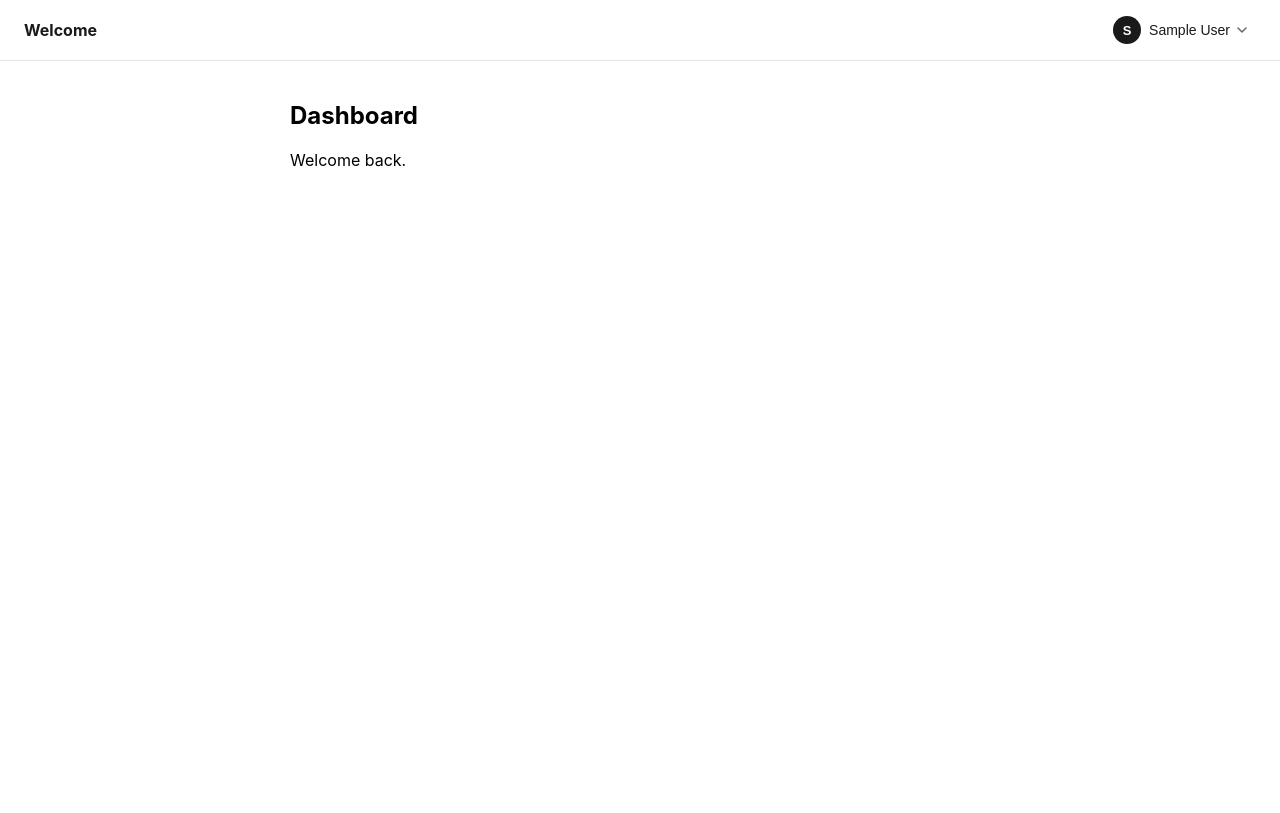
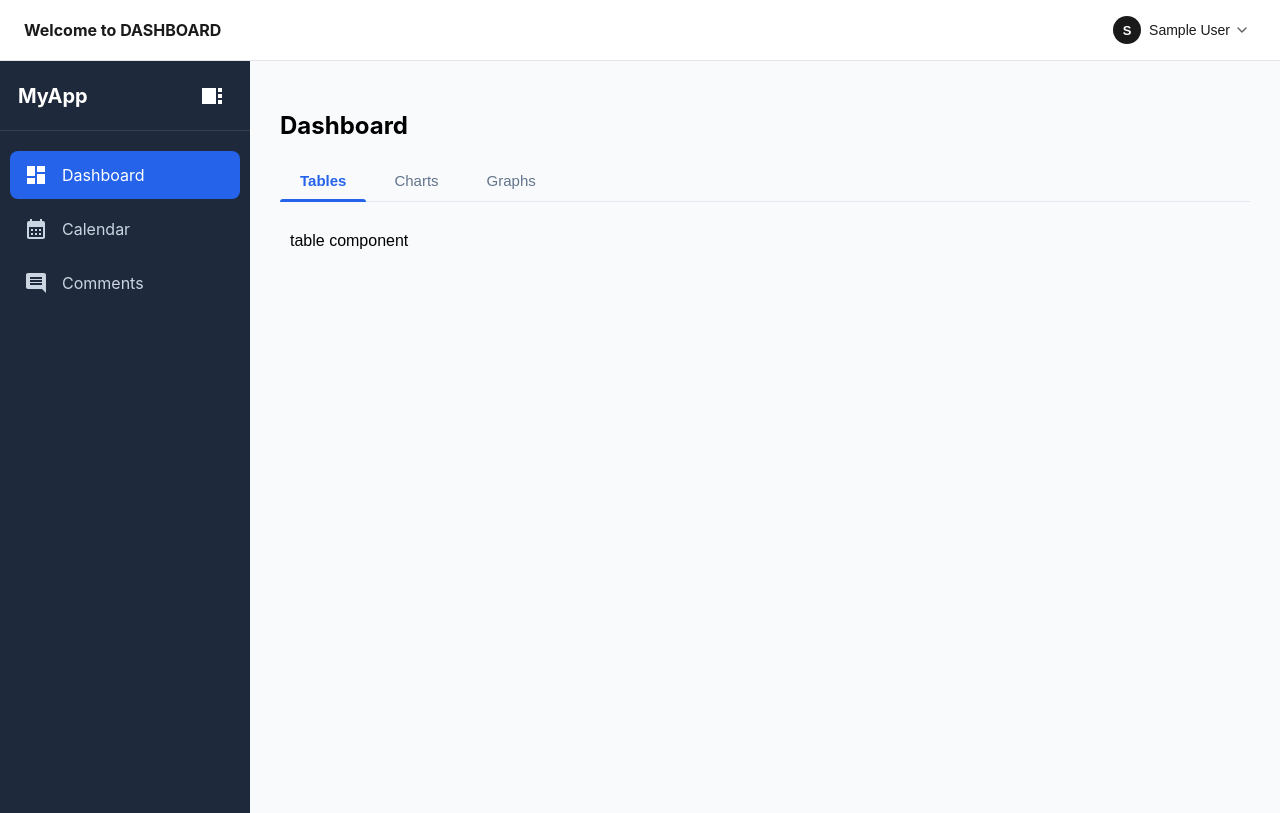
Before and after one commit to Praveen-raj27/OAuth-pkce, a React (Vite) app: page /dashboard in a window 1280 px wide. Built offline with nearby package versions, Linux system fonts and the light colour scheme; sample sign-in values are in the browser's storage.

Commit message:
Tab component implementation changes

```diff
--- a/src/App.css
+++ b/src/App.css
@@ -33,3 +33,17 @@
 .accordion-icon.open {
   transform: rotate(90deg);
 }
+.app {
+  min-height: 100vh;
+}
+
+.app-body {
+  display: flex;
+  min-height: calc(100vh - 70px);
+}
+
+.main-content {
+  flex: 1;
+  padding: 30px;
+  background: #f8fafc;
+}
--- a/src/App.jsx
+++ b/src/App.jsx
@@ -12,6 +12,9 @@ import Header from "./components/layout/header";
 import ToastContainer from "./features/notifications/toastContainer";
 import Loader from "./features/loader/loader";
 import CommentThread from "./features/comments/commentThread";
+import Dashboard from "./features/dashboard/index";
+import SideBar from "./components/layout/sidebar";
+import "./app.css";
 
 function ProtectedLayout() {
   const token = sessionStorage.getItem("access_token");
@@ -21,27 +24,25 @@ function ProtectedLayout() {
   }
 
   return (
-    <>
-        <Header />
-        <Outlet />
-    </>
-  );
-}
-
-function Dashboard() {
-  return (
-    <div style={{ maxWidth: 700, margin: "40px auto" }}>
-      <h2>Dashboard</h2>
-      <p>Welcome back.</p>
+    <div className="app">
+      <Header />
+      <div className="app-body">
+        <SideBar />
+        <main className="main-content">
+          <Outlet />
+        </main>
+      </div>
     </div>
   );
 }
 
+
+
 function App() {
   return (
     <BrowserRouter>
-    <ToastContainer/>
-    <Loader />
+      <ToastContainer />
+      <Loader />
       <Routes>
         {/* Public routes — no header */}
         <Route path="/login" element={<Login />} />
--- a/src/components/layout/header.jsx
+++ b/src/components/layout/header.jsx
@@ -80,7 +80,7 @@ export default function Header() {
   };
   return (
     <header style={styles.header}>
-      <div style={styles.brand}>Welcome</div>
+      <div style={styles.brand}>Welcome {`to ${window.location.pathname.split('/')[1].toLocaleUpperCase()}`}</div>
 
       <div style={styles.right} ref={menuRef}>
         {loading ? (
--- /dev/null
+++ b/src/components/layout/sidebar.css
@@ -0,0 +1,173 @@
+* {
+  box-sizing: border-box;
+}
+
+.sidebar {
+  width: 250px;
+  height: 94vh;
+
+  display: flex;
+  flex-direction: column;
+
+  background: #1e293b;
+  color: #fff;
+
+  transition: width 0.3s ease;
+
+  overflow: hidden;
+}
+
+.sidebar.collapsed {
+  width: 70px;
+}
+
+/* Header */
+
+.sidebar-header {
+  height: 70px;
+  padding: 0 18px;
+
+  display: flex;
+  align-items: center;
+  justify-content: space-between;
+
+  border-bottom: 1px solid rgba(255, 255, 255, 0.1);
+}
+
+.logo {
+  margin: 0;
+  font-size: 20px;
+  white-space: nowrap;
+}
+
+.toggle-button {
+  width: 40px;
+  height: 40px;
+
+  display: flex;
+  align-items: center;
+  justify-content: center;
+
+  border: none;
+  border-radius: 8px;
+
+  background: transparent;
+  color: white;
+
+  cursor: pointer;
+}
+
+.toggle-button:hover {
+  background: #334155;
+}
+
+/* Menu */
+
+.sidebar-menu {
+  padding: 20px 10px;
+}
+
+.sidebar-item {
+  width: 100%;
+  height: 48px;
+
+  display: flex;
+  align-items: center;
+  gap: 14px;
+
+  padding: 0 14px;
+  margin-bottom: 6px;
+
+  border: none;
+  border-radius: 8px;
+
+  background: transparent;
+  color: #cbd5e1;
+
+  text-decoration: none;
+  cursor: pointer;
+
+  transition: background 0.2s ease;
+}
+
+.sidebar-item:hover {
+  background: #334155;
+  color: #fff;
+}
+
+
+
+.sidebar-icon {
+  min-width: 24px;
+
+  display: flex;
+  align-items: center;
+  justify-content: center;
+}
+
+.sidebar-label {
+  white-space: nowrap;
+}
+
+/* Collapsed */
+
+.sidebar.collapsed .sidebar-header {
+  justify-content: center;
+  padding: 0;
+}
+
+.sidebar.collapsed .sidebar-item {
+  justify-content: center;
+  padding: 0;
+}
+
+/* Footer */
+
+.sidebar-footer {
+  margin-top: auto;
+  padding: 10px;
+}
+
+.logout {
+  color: #cbd5e1;
+}
+
+.sidebar-item {
+  width: 100%;
+  height: 48px;
+
+  display: flex;
+  align-items: center;
+  gap: 14px;
+
+  padding: 0 14px;
+  margin-bottom: 6px;
+
+  border: none;
+  border-radius: 8px;
+
+  background: transparent;
+  color: #cbd5e1;
+
+  text-decoration: none;
+  cursor: pointer;
+
+  transition:
+    background 0.2s ease,
+    color 0.2s ease;
+}
+
+.sidebar-item:hover {
+  background: #334155;
+  color: #fff;
+}
+
+/* Active route */
+.sidebar-item.active {
+  background: #2563eb;
+  color: #fff;
+}
+
+.sidebar-item.active:hover {
+  background: #1d4ed8;
+}
--- /dev/null
+++ b/src/components/layout/sidebar.jsx
@@ -0,0 +1,77 @@
+import { useState } from "react";
+import { NavLink } from "react-router-dom";
+import {
+  ViewSidebar as ViewSidebarIcon,
+  Dashboard as DashboardIcon,
+  CalendarMonth as CalendarMonthIcon,
+  Comment as CommentIcon,
+  Logout as LogoutIcon,
+} from "@mui/icons-material";
+
+import "./sidebar.css";
+
+const menuItems = [
+  {
+    label: "Dashboard",
+    path: "/dashboard",
+    icon: <DashboardIcon />,
+  },
+  {
+    label: "Calendar",
+    path: "/calendar",
+    icon: <CalendarMonthIcon />,
+  },
+  {
+    label: "Comments",
+    path: "/comment",
+    icon: <CommentIcon />,
+  },
+];
+
+const Sidebar = () => {
+  const [isCollapsed, setIsCollapsed] = useState(false);
+
+  return (
+    <aside className={`sidebar ${isCollapsed ? "collapsed" : ""}`}>
+      {/* Header */}
+      <div className="sidebar-header">
+        {!isCollapsed && <h2 className="logo">MyApp</h2>}
+
+        <button
+          className="toggle-button"
+          onClick={() => setIsCollapsed((prev) => !prev)}
+        >
+          <ViewSidebarIcon />
+        </button>
+      </div>
+
+      {/* Navigation */}
+      <nav className="sidebar-menu">
+        {menuItems.map((item) => (
+          <NavLink
+            to={item.path}
+            key={item.label}
+            className={({ isActive }) =>
+              `sidebar-item ${isActive ? "active" : ""}`
+            }
+          >
+            <span className="sidebar-icon">
+              {item.icon}
+            </span>
+
+            {!isCollapsed && (
+              <span className="sidebar-label">
+                {item.label}
+              </span>
+            )}
+          </NavLink>
+        ))}
+      </nav>
+
+      {/* Footer */}
+
+    </aside>
+  );
+};
+
+export default Sidebar;
--- /dev/null
+++ b/src/features/dashboard/chart/index.jsx
@@ -0,0 +1,7 @@
+function Chart(){
+    return(<>
+    <div>Chart component</div>
+    </>)
+}
+
+export default Chart
--- /dev/null
+++ b/src/features/dashboard/dashboard.css
@@ -0,0 +1,99 @@
+.tabs-container {
+  width: 100%;
+  /* max-width: 700px; */
+  font-family: Arial, sans-serif;
+}
+
+/* Header */
+
+.tabs-header {
+  display: flex;
+  gap: 8px;
+  border-bottom: 1px solid #e2e8f0;
+  position: relative;
+}
+
+/* Tab */
+
+.tab-button {
+  position: relative;
+  border: none;
+  background: transparent;
+  padding: 12px 20px;
+  font-size: 15px;
+  font-weight: 500;
+  color: #64748b;
+  cursor: pointer;
+  transition:
+    color 0.25s ease,
+    transform 0.2s ease;
+}
+
+.tab-button:hover {
+  color: #334155;
+}
+
+.tab-button:active {
+  transform: scale(0.96);
+}
+
+.tab-button.active {
+  color: #2563eb;
+  font-weight: 600;
+}
+
+/* Animated underline */
+
+.active-indicator {
+  position: absolute;
+  left: 0;
+  right: 0;
+  bottom: -1px;
+  height: 3px;
+  background: #2563eb;
+  border-radius: 3px 3px 0 0;
+
+  animation: slideIn 0.3s ease;
+}
+
+@keyframes slideIn {
+  from {
+    transform: scaleX(0);
+    opacity: 0;
+  }
+
+  to {
+    transform: scaleX(1);
+    opacity: 1;
+  }
+}
+
+/* Content */
+
+.tab-content {
+  padding: 30px 10px;
+
+  animation: contentEnter 0.3s ease;
+}
+
+@keyframes contentEnter {
+  from {
+    opacity: 0;
+    transform: translateY(8px);
+  }
+
+  to {
+    opacity: 1;
+    transform: translateY(0);
+  }
+}
+
+.tab-content h3 {
+  margin: 0 0 8px;
+  color: #1e293b;
+}
+
+.tab-content p {
+  margin: 0;
+  color: #64748b;
+}
--- /dev/null
+++ b/src/features/dashboard/graph/index.jsx
@@ -0,0 +1,7 @@
+function Graph(){
+    return(<>
+    <div>Graph component</div>
+    </>)
+}
+
+export default Graph
--- /dev/null
+++ b/src/features/dashboard/index.jsx
@@ -0,0 +1,45 @@
+import { useState } from "react";
+import "./dashboard.css";
+const TABS = ["Tables", "Charts", "Graphs"];
+import Table from './table/index';
+import Graph from './graph/index';
+import Chart from './chart/index';
+const TAB_COMPONENTS = {
+  Tables: Table,
+  Charts: Chart,
+  Graphs: Graph,
+};
+
+function Dashboard() {
+  const [activeTab, setActiveTab] = useState(TABS[0]);
+  const ActiveComponent = TAB_COMPONENTS[activeTab];
+  const handleClick = (e) => {
+    setActiveTab(e.target.textContent);
+  };
+  return (
+    <div>
+      <h2>Dashboard</h2>
+
+      <div className="tabs-container">
+        <div className="tabs-header">
+          {TABS.map((tab) => (
+            <button
+              key={tab}
+              className={`tab-button ${activeTab === tab ? "active" : ""}`}
+              onClick={(e) => handleClick(e)}
+            >
+              {tab}
+
+              {activeTab === tab && <span className="active-indicator" />}
+            </button>
+          ))}
+        </div>
+
+        <div className="tab-content" key={activeTab}>
+         <ActiveComponent />
+        </div>
+      </div>
+    </div>
+  );
+}
+export default Dashboard;
--- /dev/null
+++ b/src/features/dashboard/table/index.jsx
@@ -0,0 +1,7 @@
+function Table(){
+    return(<>
+    <div>table component</div>
+    </>)
+}
+
+export default Table
--- a/src/features/oAuth/OAuthCallback.jsx
+++ b/src/features/oAuth/OAuthCallback.jsx
@@ -69,7 +69,7 @@ function OAuthCallback() {
         );
         sessionStorage.removeItem("code_verifier");
 
-        navigate("/calendar");
+        navigate("/dashboard");
       } catch (err) {
         console.error("Authentication error:", err);
         navigate("/login");
```
Also changed, not shown: package.json (+8 -4 lines), 1 other file (tests, documents, lock files or other folders).
